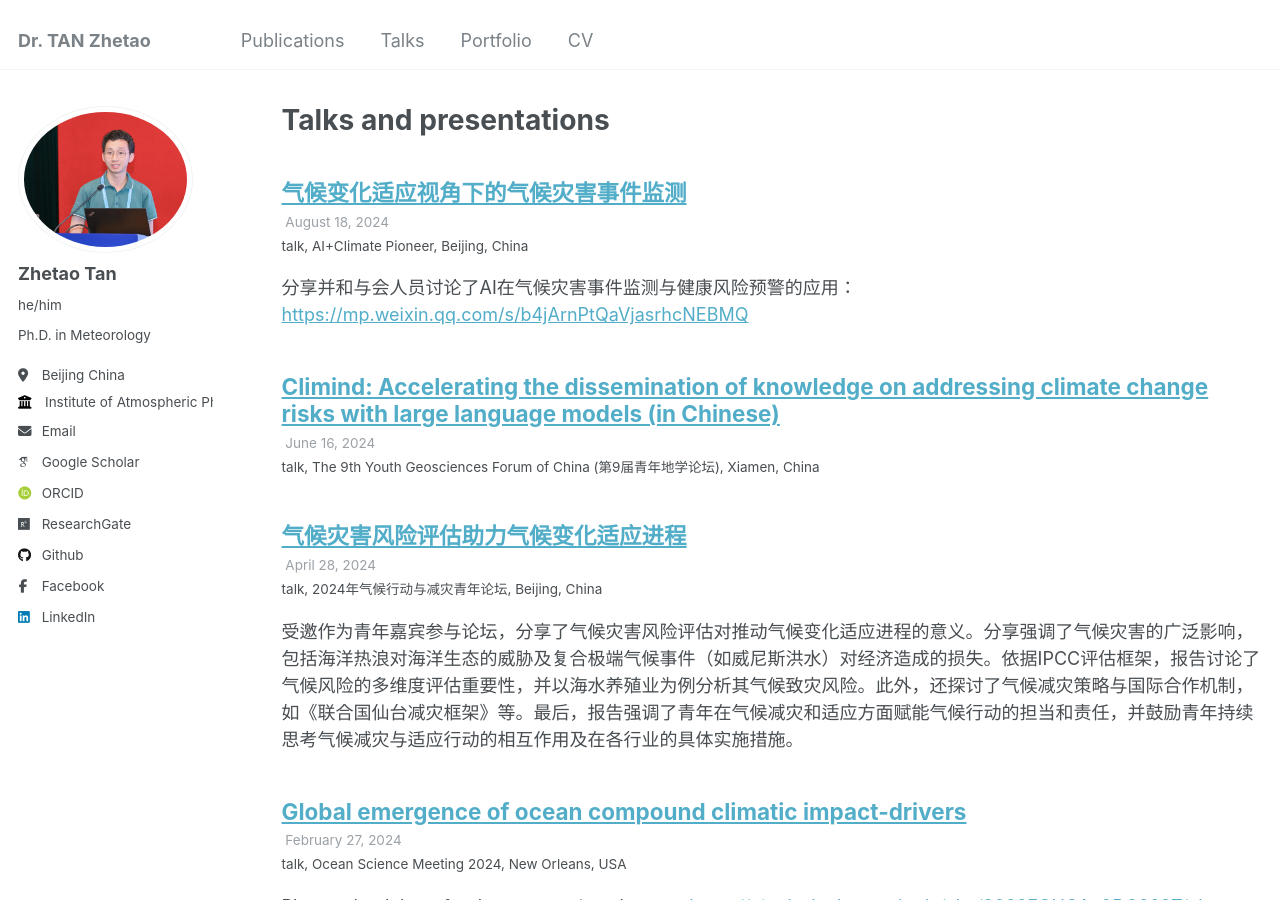
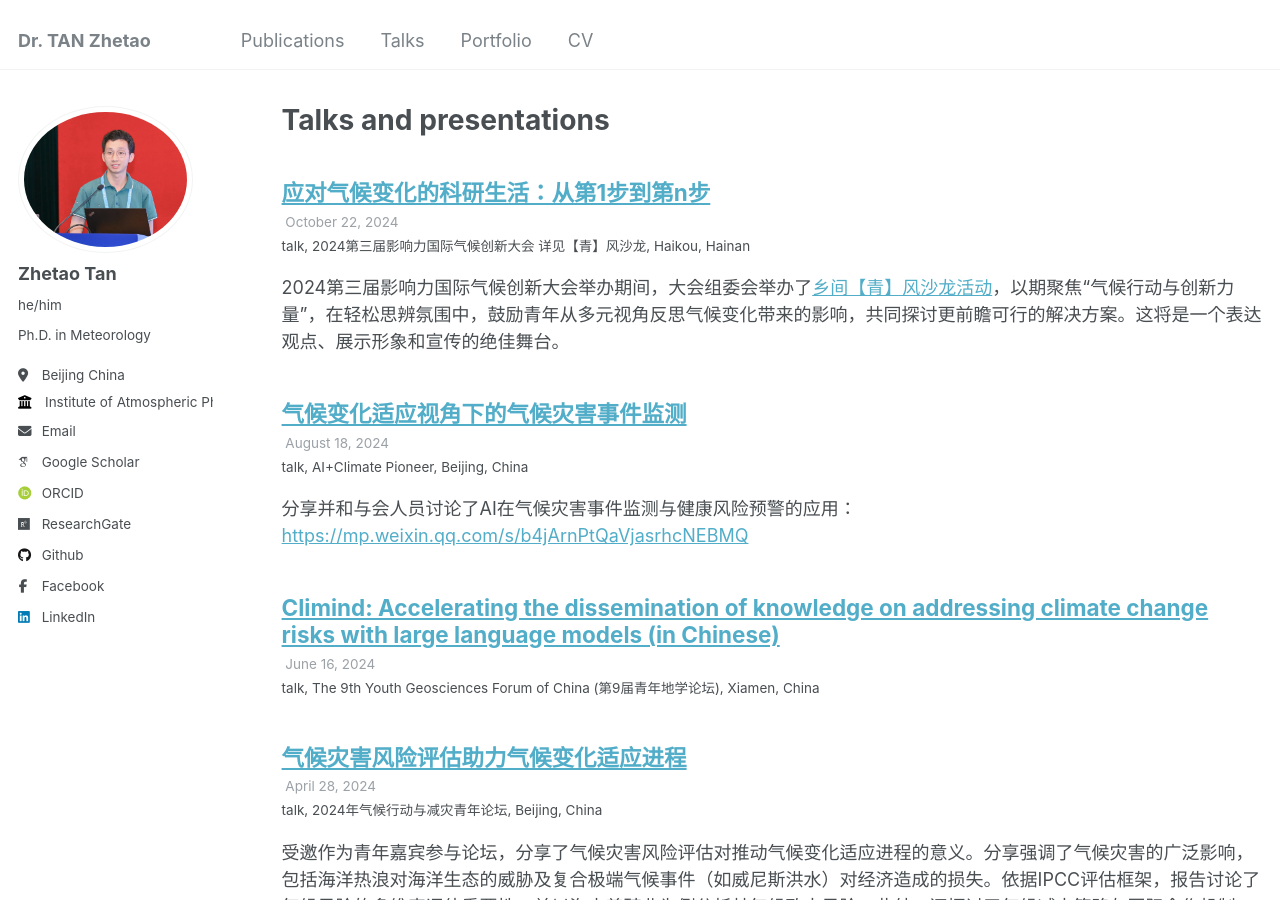
Before and after one commit to zqtzt/zqtzt.github.io, a Jekyll site: the page built from _pages/talks.html, in a window 1280 px wide and 900 px high. Built offline with Jekyll 4.4.1, drawn with Linux system fonts in a browser that asks for light colours; some web fonts are replaced.

Commit message:
“注释”

```diff
--- /dev/null
+++ b/_talks/2024-10-22-talk-1.md
@@ -0,0 +1,21 @@
+---
+title: "应对气候变化的科研生活：从第1步到第n步"
+collection: talks
+type: "talk"
+permalink: /talks/2024-10-22-talk-1
+venue: "2024第三届影响力国际气候创新大会 详见【青】风沙龙"
+date: 2024-10-22
+location: "Haikou, Hainan"
+---
+
+2024第三届影响力国际气候创新大会举办期间，大会组委会举办了[乡间【青】风沙龙活动](https://mp.weixin.qq.com/s/pU3353V7WXGQ9P3_919gZA)，以期聚焦“气候行动与创新力量”，在轻松思辨氛围中，鼓励青年从多元视角反思气候变化带来的影响，共同探讨更前瞻可行的解决方案。这将是一个表达观点、展示形象和宣传的绝佳舞台。
+
+来自全球气候变化领域的青年学者、企业家、实践者将互相交流学习，大胆挖掘更多有趣的创想，发出最有力量的声音，展示绿色低碳发展的新思潮，激发更多青年通过实际行动参与到应对气候变化中，成为气候行动的领导者和推动者。
+
+**受组委会的邀请，我有幸作为分享嘉宾在该沙龙活动中分享自己在海洋与气候变化方面在过去5年多的时间里积累的成就，以及在这条科研路上的感悟和体会。**
+
+![2024-10-22-3](/_talks/2024-10-22-3.jpeg)
+
+![2024-10-22-1](/_talks/2024-10-22-1.jpg)
+
+![2024-10-22-2](/_talks/2024-10-22-2.jpg)
```
Also changed, not shown: _pages/about.md (+1 -1 lines), _pages/cv.md (+27 -23 lines), _talks/2024-10-22-1.jpg (added), _talks/2024-10-22-2.jpg (added), _talks/2024-10-22-3.jpeg (added), 1 other file.
